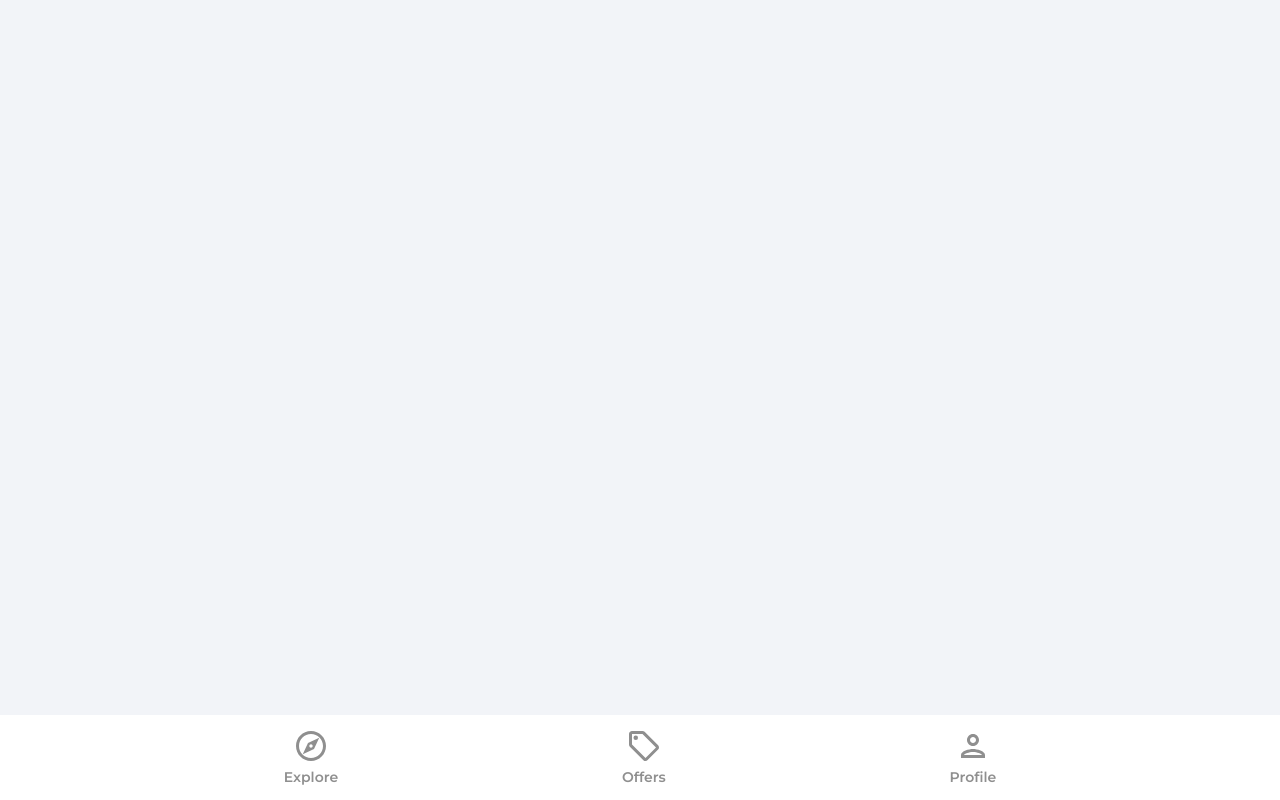
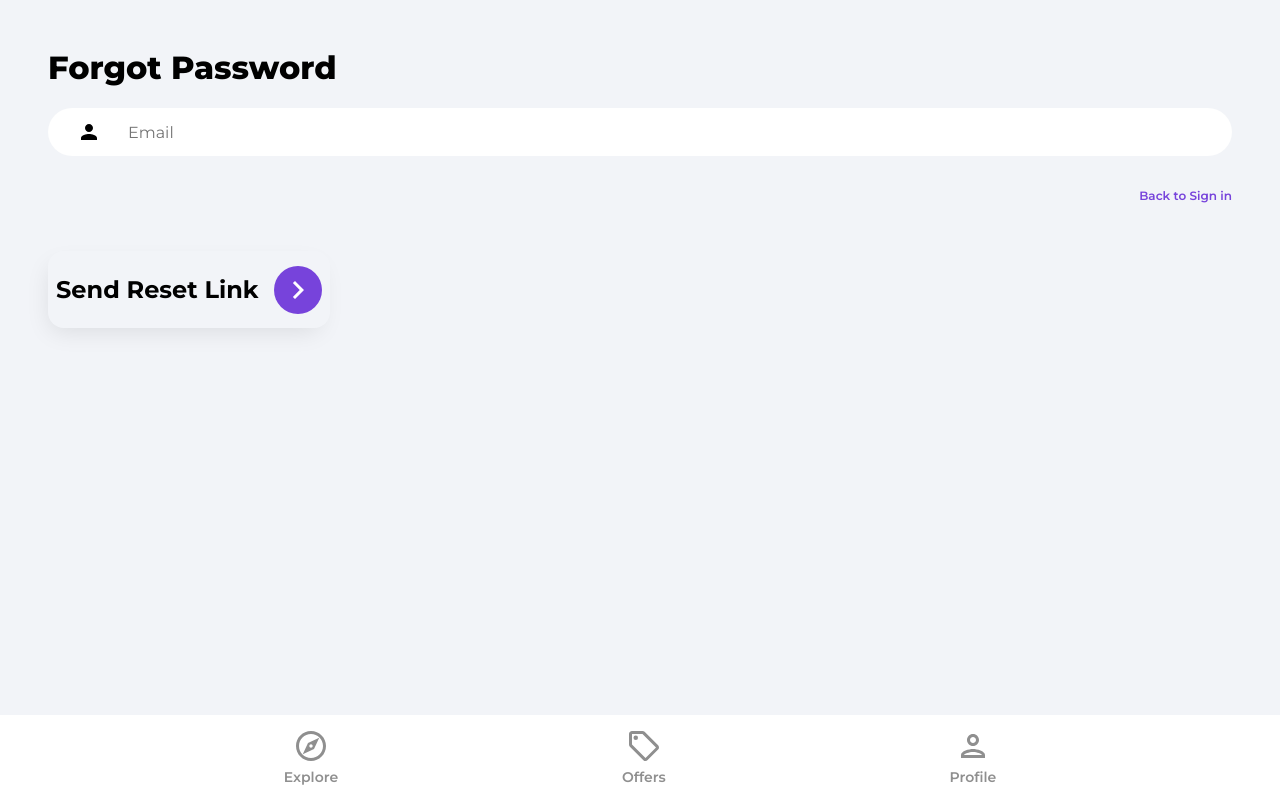
Before and after one commit to akaBaytar/house-marketplace, a React (Vite) app: page /sign-in/forgot-password in a window 1280 px wide. Built offline with nearby package versions, Linux system fonts and the light colour scheme.

Commit message:
'forgot password' feature has been added.

```diff
--- a/src/App.jsx
+++ b/src/App.jsx
@@ -28,7 +28,7 @@ function App() {
           </Route>
           <Route path='/sign-in' element={<SignIn />} />
           <Route path='/sign-up' element={<SignUp />} />
-          <Route path='/forgot-password' element={<ForgotPassword />} />
+          <Route path='sign-in/forgot-password' element={<ForgotPassword />} />
         </Routes>
         <Navbar />
       </Router>
--- a/src/index.css
+++ b/src/index.css
@@ -230,36 +230,47 @@ button {
 }
 
 .signInBar,
-.signUpBar {
+.signUpBar,
+.forgotPasswordBar {
+  position: inherit;
   margin-top: 3rem;
+  padding: 0 0.5rem;
   display: flex;
   justify-content: space-between;
   align-items: center;
-  position: inherit;
+  border-radius: 1rem;
+  box-shadow: rgba(0, 0, 0, 0.1) -4px 9px 25px -6px;
 }
 
 .signInButton,
 .signUpButton,
+.forgotPasswordButton,
 .signInText,
-.signUpText {
+.signUpText,
+.forgotPasswordText {
   cursor: pointer;
 }
 
 @media (min-width: 1024px) {
   .signInBar,
-  .signUpBar {
+  .signUpBar,
+  .forgotPasswordBar {
+    gap: 1rem;
     justify-content: start;
+    max-width: fit-content;
   }
 }
 
 .signInText,
-.signUpText {
+.signUpText,
+.forgotPasswordText {
   font-size: 1.5rem;
   font-weight: 700;
 }
 
 .signInButton,
-.signUpButton {
+.signUpButton,
+.forgotPasswordButton {
   display: flex;
   justify-content: center;
   align-items: center;
@@ -691,7 +702,7 @@ button {
   margin: 0.3rem 0;
   font-weight: 600;
   width: 100%;
-    border-radius: 0.5rem;
+  border-radius: 0.5rem;
 }
 
 .profileNameActive {
--- a/src/pages/ForgotPassword.jsx
+++ b/src/pages/ForgotPassword.jsx
@@ -1,7 +1,59 @@
+import { useState } from 'react';
+import { Link } from 'react-router-dom';
+
+import { getAuth, sendPasswordResetEmail } from 'firebase/auth';
+
+import { toast } from 'react-toastify';
+import ArrowRight from '../assets/svg/keyboardArrowRightIcon.svg?react';
+
 const ForgotPassword = () => {
+  const [email, setEmail] = useState('');
+
+  // handler functions
+  const onChange = (e) => setEmail(e.target.value);
+
+  const onSubmit = async (e) => {
+    e.preventDefault;
+    try {
+      const auth = getAuth();
+
+      await sendPasswordResetEmail(auth, email);
+
+      toast.success('Password reset email has been sent.');
+    } catch (error) {
+      toast.error('Error occurred while sending the email.');
+    }
+  };
+
   return (
-    <div>ForgotPassword</div>
-  )
-}
+    <div className='pageContainer'>
+      <header>
+        <h1 className='pageHeader'>Forgot Password</h1>
+      </header>
+      <main>
+        <form onSubmit={onSubmit}>
+          <input
+            type='email'
+            id='email'
+            className='emailInput'
+            placeholder='Email'
+            value={email}
+            onChange={onChange}
+            autoComplete='email'
+          />
+          <Link className='forgotPasswordLink' to='/sign-in'>
+            Back to Sign in
+          </Link>
+          <div className='forgotPasswordBar'>
+            <p className='forgotPasswordText'>Send Reset Link</p>
+            <button className='forgotPasswordButton'>
+              <ArrowRight fill='#fff' width='36px' height='36px' />
+            </button>
+          </div>
+        </form>
+      </main>
+    </div>
+  );
+};
 
-export default ForgotPassword
+export default ForgotPassword;
```
